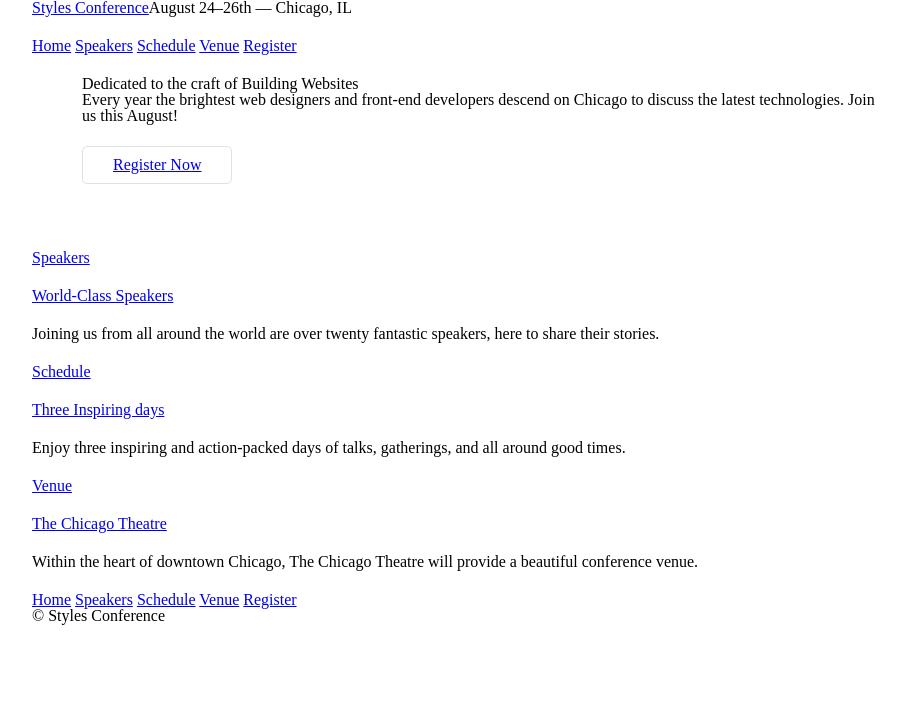
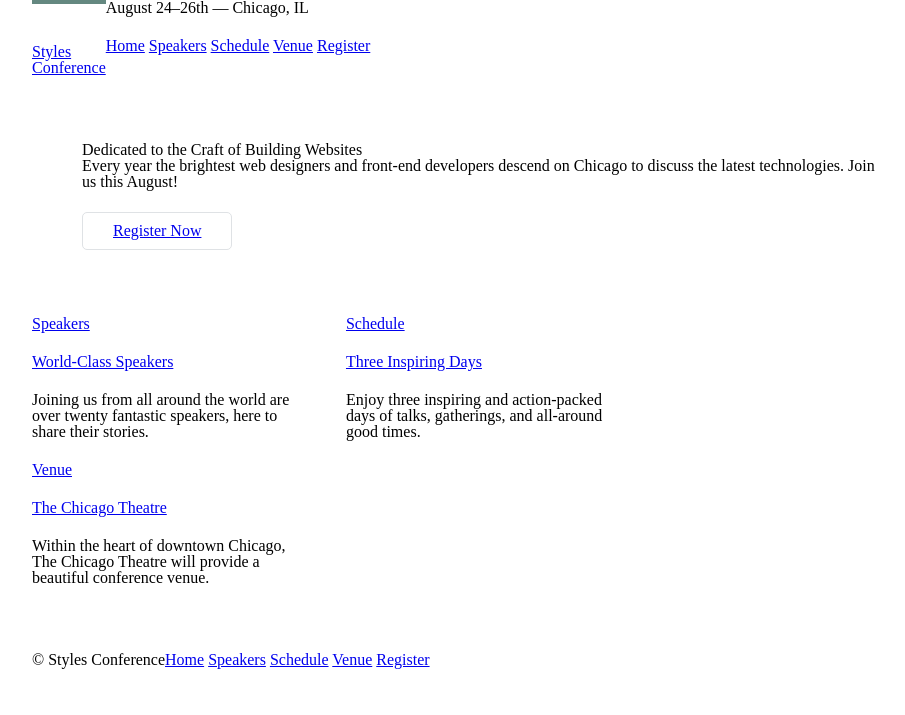
Before and after one commit to satish18/shayhowe101, a plain HTML site: page index.html in a window 1280 px wide. Shown: the whole page, without its empty margins (158-1063 px from the left). Drawn offline with Linux system fonts and the light colour scheme.

Commit message:
lesson 4 completed box sizing

```diff
--- a/assets/stylesheets/main.css
+++ b/assets/stylesheets/main.css
@@ -1,8 +1,3 @@
-/* http://meyerweb.com/eric/tools/css/reset/
-   v2.0 | 20110126
-   License: none (public domain)
-*/
-
 html, body, div, span, applet, object, iframe,
 h1, h2, h3, h4, h5, h6, p, blockquote, pre,
 a, abbr, acronym, address, big, cite, code,
@@ -23,7 +18,7 @@ time, mark, audio, video {
   font: inherit;
   vertical-align: baseline;
 }
-/* HTML5 display-role reset for older browsers */
+
 article, aside, details, figcaption, figure,
 footer, header, hgroup, menu, nav, section {
   display: block;
@@ -52,11 +47,46 @@ table {
      -moz-box-sizing: border-box;
           box-sizing: border-box;
 }
+.container, .grid {
+  margin: 0 auto;
+  width: 960px;
+}
+
 .container {
-  margin: 0 auto;
   padding-left: 30px;
   padding-right: 30px;
-  width: 960px;
+}
+
+.grid, .col-1-3, .col-2-3 {
+  padding-left: 15px;
+  padding-right: 15px;
+}
+
+.col-1-3, .col-2-3  {
+  display: inline-block;
+  vertical-align: top;
+}
+
+.col-1-3 {
+  width: 33.33%;
+}
+
+.col-2-3 {
+  width: 66.66%;
+}
+
+.group:before, .group:after {
+  content: "";
+  display: table;
+}
+
+.group:after {
+  clear: both;
+}
+
+.group {
+  clear: both;
+  *zoom: 1;
 }
 
 h1, h3, h4, h5, p {
@@ -74,21 +104,20 @@ h1, h3, h4, h5, p {
   padding: 10px 30px;
 }
 
+.logo {
+  border-top: 4px solid #648880;
+  float: left;
+  padding: 40px 0 22px 0;
+}
+
+.primary-footer {
+  padding-bottom: 44px;
+  padding-top: 44px;
+}
+.primary-footer small {
+  float: left;
+}
+
 .hero {
   padding: 22px 80px 66px 80px;
 }
-
-.group:before, .group:after {
-	content: "";
-	display: table;
-}
-.group:after {
-	clear: both;
-}
-.group {
-	clear: both;
-	*zoom: 1;
-}
-.logo {
-	float: left;
-}
--- a/index.html
+++ b/index.html
@@ -3,11 +3,13 @@
   <head>
     <meta charset="utf-8">
     <title>Styles Conference</title>
-    <link rel="stylesheet" href="assets/stylesheets/main.css" media="screen" title="no title" charset="utf-8">
+    <link rel="stylesheet" href="assets/stylesheets/main.css">
   </head>
   <body>
-    <header class="container">
-      <h1 class="logo"><a href="index.html">Styles Conference</a></h1>
+    <header class="container group">
+      <h1 class="logo">
+        <a href="index.html">Styles <br> Conference</a>
+      </h1>
       <h3>August 24&ndash;26th &mdash; Chicago, IL</h3>
       <nav>
         <a href="index.html">Home</a>
@@ -18,40 +20,35 @@
       </nav>
     </header>
     <section class="hero container">
-      <h2>Dedicated to the craft of Building Websites</h1>
-      <p>
-        Every year the brightest web designers and front-end developers descend on Chicago to discuss the latest technologies. Join us this August!
-      </p>
+      <h2>Dedicated to the Craft of Building Websites</h2>
+      <p>Every year the brightest web designers and front-end developers descend on Chicago to discuss the latest technologies. Join us this August!</p>
       <a class="btn btn-alt" href="register.html">Register Now</a>
     </section>
-    <section>
-      <section class="container">
+    <section class="grid">
+      <section class="col-1-3">
         <a href="speakers.html">
           <h5>Speakers</h5>
           <h3>World-Class Speakers</h3>
         </a>
         <p>Joining us from all around the world are over twenty fantastic speakers, here to share their stories.</p>
       </section>
-      <section class="container">
+      <section class="col-1-3">
         <a href="schedule.html">
           <h5>Schedule</h5>
-          <h3>Three Inspiring days</h3>
+          <h3>Three Inspiring Days</h3>
         </a>
-        <p>
-          Enjoy three inspiring and action-packed  days of talks, gatherings, and all around good times.
-        </p>
+        <p>Enjoy three inspiring and action-packed days of talks, gatherings, and all-around good times.</p>
       </section>
-      <section class="container">
+      <section class="col-1-3">
         <a href="venue.html">
           <h5>Venue</h5>
           <h3>The Chicago Theatre</h3>
         </a>
-        <p>
-          Within the heart of downtown Chicago, The Chicago Theatre will provide a beautiful conference venue.
-        </p>
+        <p>Within the heart of downtown Chicago, The Chicago Theatre will provide a beautiful conference venue.</p>
       </section>
     </section>
-    <footer class="container">
+    <footer class="primary-footer container group">
+      <small>&copy; Styles Conference</small>
       <nav>
         <a href="index.html">Home</a>
         <a href="speakers.html">Speakers</a>
@@ -59,10 +56,6 @@
         <a href="venue.html">Venue</a>
         <a href="register.html">Register</a>
       </nav>
-      <small>&copy; Styles Conference</small>
     </footer>
-
-
-
   </body>
 </html>
```
Lines whose indentation alone changed are shown as unchanged.
